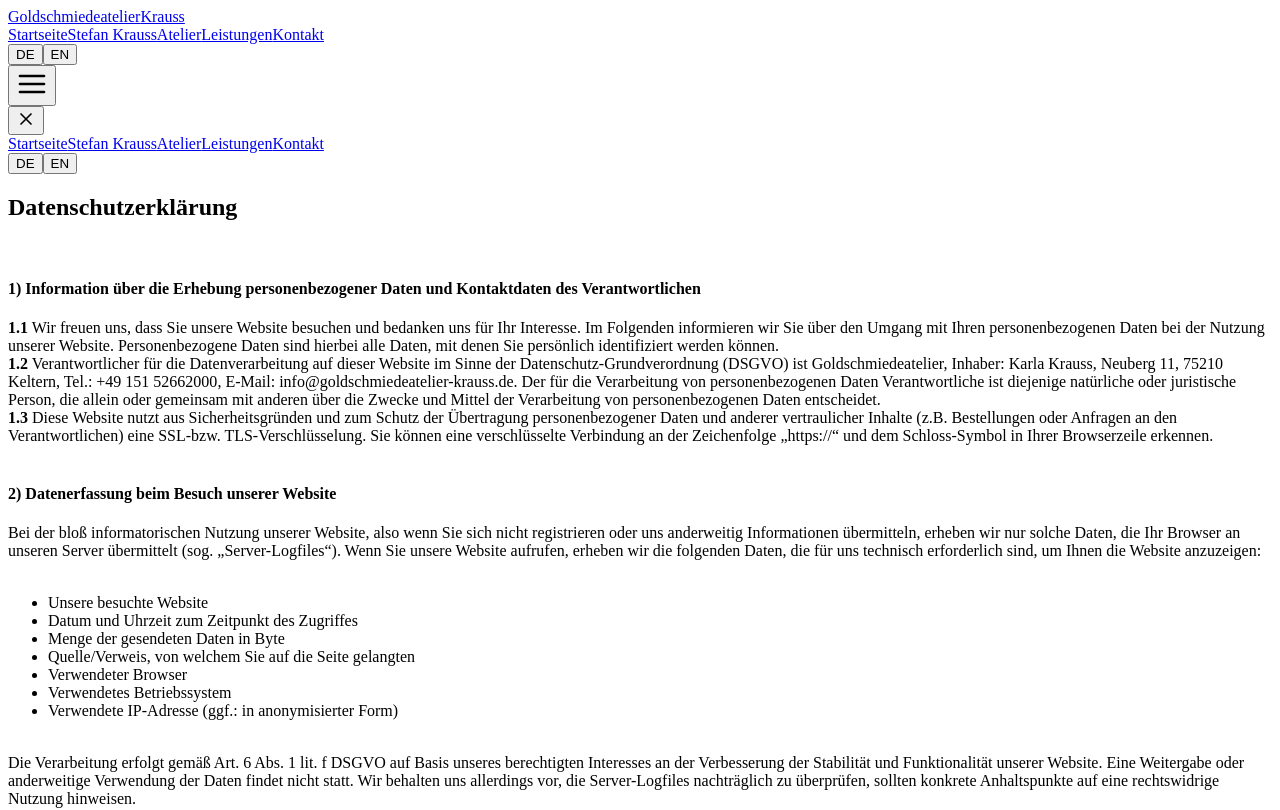
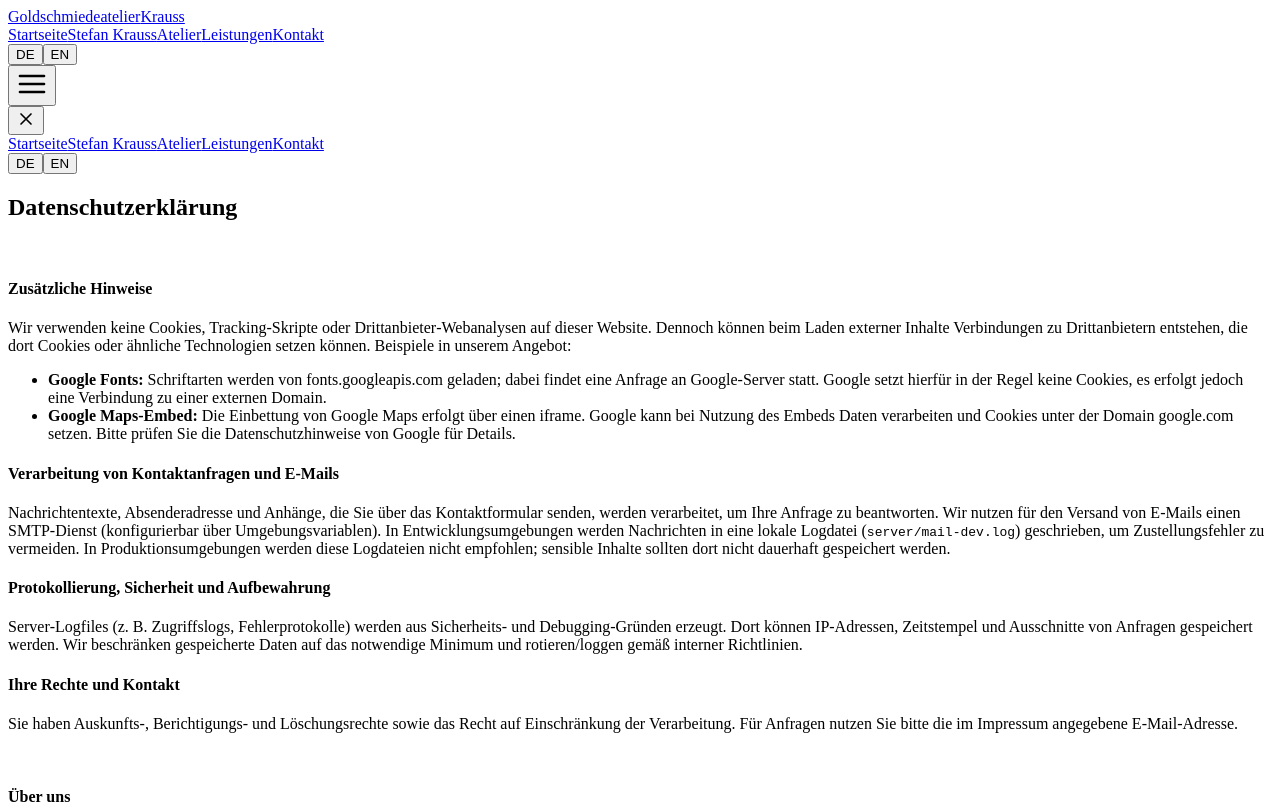
Before and after one commit to muellerprints/AtelierStefanKrauss, a React (Vite) app: page /privacy in a window 1280 px wide. Shown: the top 810 px of the page. Built offline with nearby package versions, Linux system fonts and the light colour scheme; no server answers; the HTML template or start-up script is replaced by a standard one.

Commit message:
Extend privacy statements (DE + EN): external resources, mail handling, logs, rights

```diff
--- a/src/i18n.js
+++ b/src/i18n.js
@@ -90,6 +90,24 @@ const resources = {
         rightsTitle: 'Rechte',
         rights: 'Sie haben Auskunfts-, Berichtigungs-, Löschungs- und Widerspruchsrechte. Zur Ausübung kontaktieren Sie uns bitte per E‑Mail.',
         note: 'Diese Seite ist ein Muster. Eine vollständige Datenschutzerklärung sollte prüfbar und vollständig auf die Geschäftsprozesse abgestimmt werden.'
+        ,
+        fullHtml: `
+          <h2>Datenschutzerklärung</h2>
+          <br/>
+          <h4>Zusätzliche Hinweise</h4>
+          <p>Wir verwenden keine Cookies, Tracking‑Skripte oder Drittanbieter‑Webanalysen auf dieser Website. Dennoch können beim Laden externer Inhalte Verbindungen zu Drittanbietern entstehen, die dort Cookies oder ähnliche Technologien setzen können. Beispiele in unserem Angebot:</p>
+          <ul>
+            <li><b>Google Fonts:</b> Schriftarten werden von fonts.googleapis.com geladen; dabei findet eine Anfrage an Google‑Server statt. Google setzt hierfür in der Regel keine Cookies, es erfolgt jedoch eine Verbindung zu einer externen Domain.</li>
+            <li><b>Google Maps‑Embed:</b> Die Einbettung von Google Maps erfolgt über einen iframe. Google kann bei Nutzung des Embeds Daten verarbeiten und Cookies unter der Domain google.com setzen. Bitte prüfen Sie die Datenschutzhinweise von Google für Details.</li>
+          </ul>
+          <h4>Verarbeitung von Kontaktanfragen und E‑Mails</h4>
+          <p>Nachrichtentexte, Absenderadresse und Anhänge, die Sie über das Kontaktformular senden, werden verarbeitet, um Ihre Anfrage zu beantworten. Wir nutzen für den Versand von E‑Mails einen SMTP‑Dienst (konfigurierbar über Umgebungsvariablen). In Entwicklungsumgebungen werden Nachrichten in eine lokale Logdatei (<code>server/mail-dev.log</code>) geschrieben, um Zustellungsfehler zu vermeiden. In Produktionsumgebungen werden diese Logdateien nicht empfohlen; sensible Inhalte sollten dort nicht dauerhaft gespeichert werden.</p>
+          <h4>Protokollierung, Sicherheit und Aufbewahrung</h4>
+          <p>Server‑Logfiles (z. B. Zugriffslogs, Fehlerprotokolle) werden aus Sicherheits‑ und Debugging‑Gründen erzeugt. Dort können IP‑Adressen, Zeitstempel und Ausschnitte von Anfragen gespeichert werden. Wir beschränken gespeicherte Daten auf das notwendige Minimum und rotieren/loggen gemäß interner Richtlinien.</p>
+          <h4>Ihre Rechte und Kontakt</h4>
+          <p>Sie haben Auskunfts‑, Berichtigungs‑ und Löschungsrechte sowie das Recht auf Einschränkung der Verarbeitung. Für Anfragen nutzen Sie bitte die im Impressum angegebene E‑Mail‑Adresse.</p>
+          <br/>
+        `
       },
       impressum: {
         title: 'Impressum',
@@ -440,6 +458,19 @@ Qualität zeigt sich im Detail.`
           <br/><br/>
           <h4>7) Web analytics services</h4>
           <p>We do not use cookies, tracking scripts or third‑party web analytics on this website.</p>
+          <br/>
+          <h4>External resources</h4>
+          <p>Some content is loaded from third parties and may result in requests to external domains that process data independently. Examples:</p>
+          <ul>
+            <li><b>Google Fonts:</b> Fonts are loaded from fonts.googleapis.com; this causes requests to Google's servers. Google typically does not set cookies for fonts, but external requests occur.</li>
+            <li><b>Google Maps embed:</b> If you view the embedded map, data may be processed by Google and cookies may be set under the google.com domain. Please refer to Google's privacy documentation for details.</li>
+          </ul>
+          <h4>Email handling and logs</h4>
+          <p>Contact form messages, sender addresses and attachments are processed to respond to enquiries. We use an SMTP service for delivery (configured via environment variables). In development, messages may be written to <code>server/mail-dev.log</code> to avoid losing mails; avoid persistent storage of sensitive content in logs on production systems.</p>
+          <h4>Logging, security and retention</h4>
+          <p>Server logs (access, error logs) may contain IP addresses and request metadata. We keep logs to the minimum required and apply retention/rotation practices.</p>
+          <h4>Your rights & contact</h4>
+          <p>You have rights to access, correction and deletion of your personal data. Contact us using the email address in the imprint.</p>
           <br/>
           <h4>8) Data subject rights</h4>
           <b>8.1</b> Under applicable data protection law you have extensive rights with respect to the processing of your personal data by the controller (rights of access and intervention). These include:
--- a/src/pages/Privacy.jsx
+++ b/src/pages/Privacy.jsx
@@ -5,8 +5,8 @@ import PageContainer from '../components/PageContainer'
 export default function Privacy(){
   const { t, i18n } = useTranslation()
 
-  // If language is English and we have the pre-rendered HTML, render it directly
-  if (i18n && i18n.language === 'en' && t('privacy.fullHtml')) {
+  // If a pre-rendered HTML privacy text exists for the current language, render it directly
+  if (i18n && t('privacy.fullHtml')) {
     return (
       <PageContainer>
         <div className="col-md-12">
```
Also changed, not shown: 3 other files (tests, documents, lock files or other folders).
